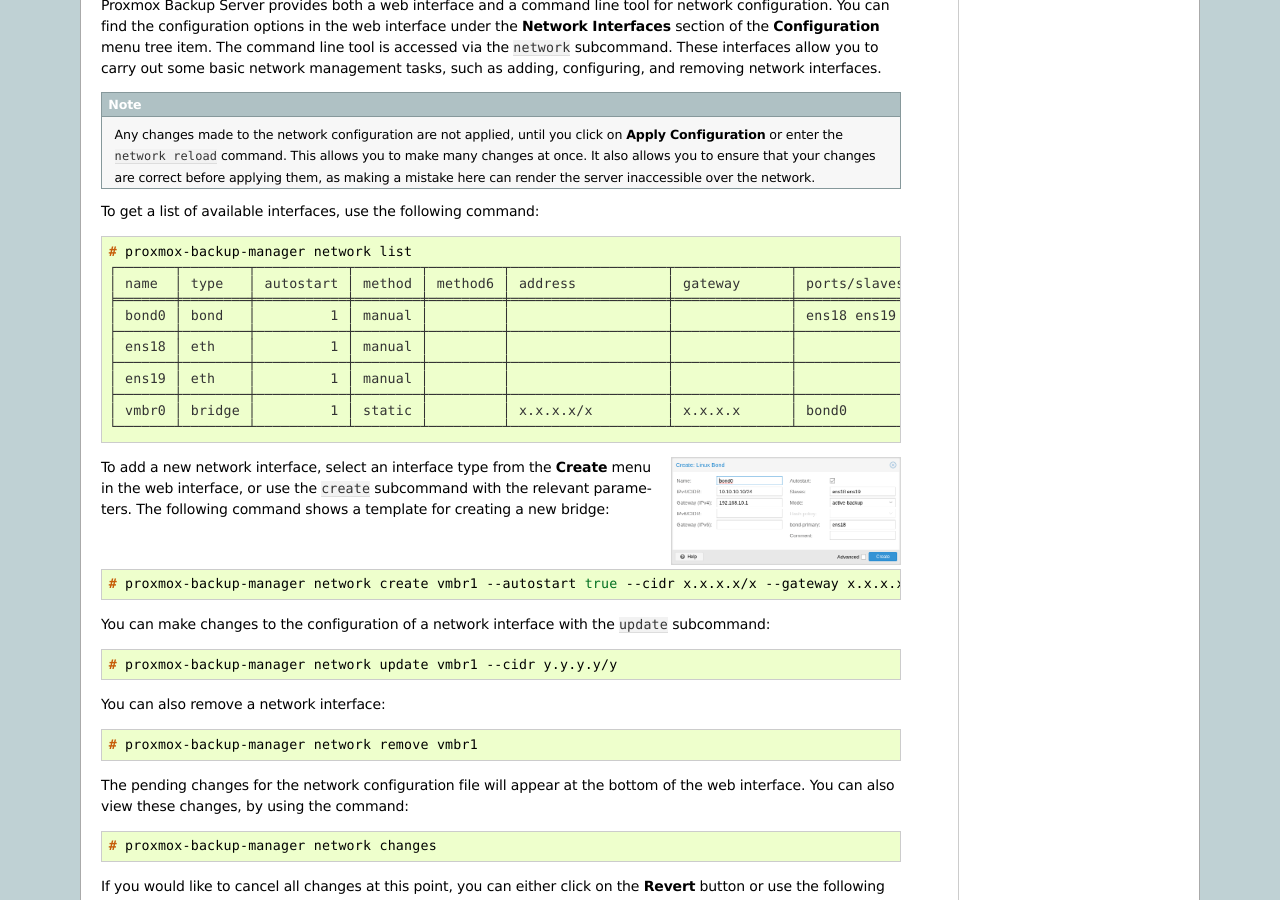
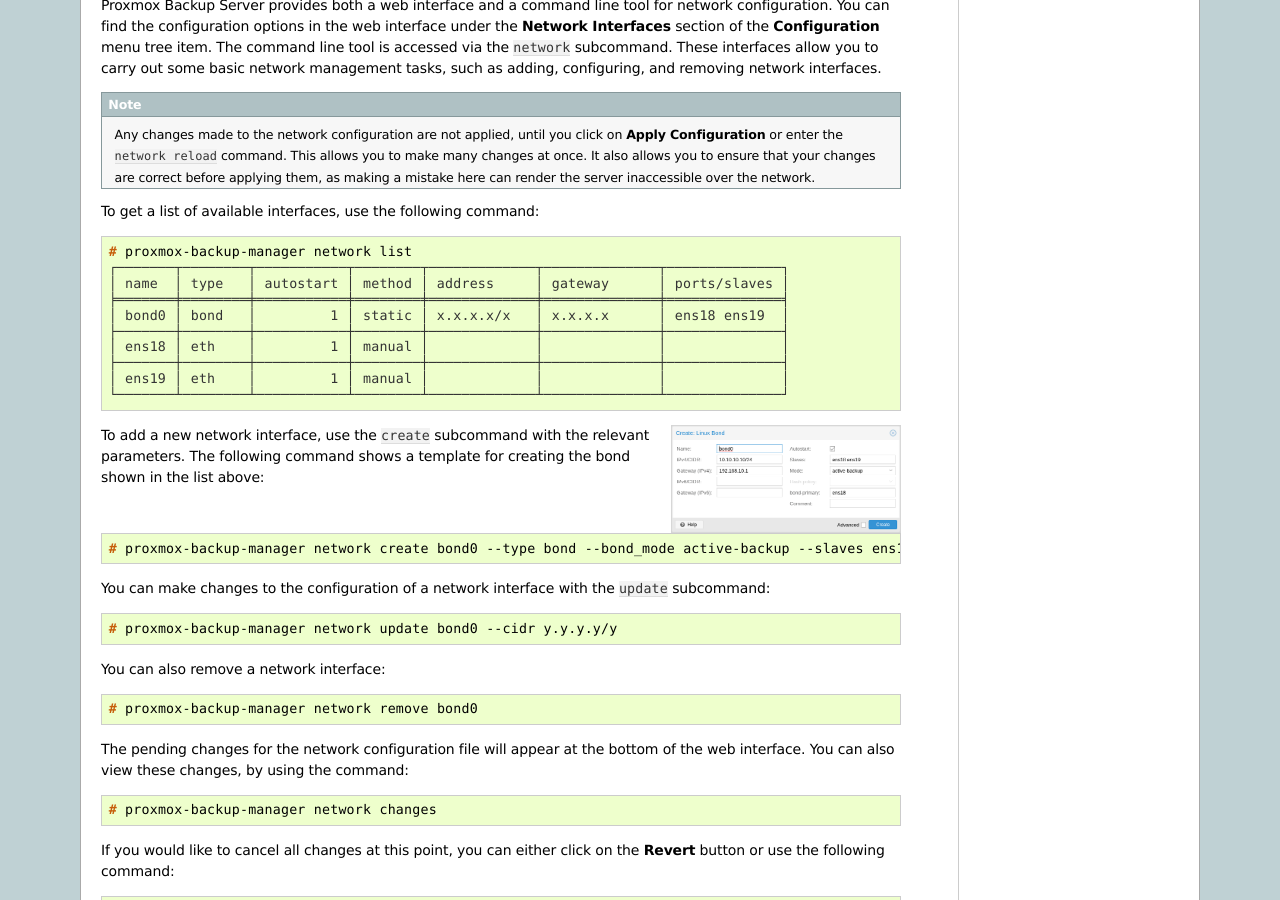
Before and after one commit to proxmox/proxmox-backup, a Sphinx documentation site: the page built from docs/administration-guide.rst, in a window 1280 px wide and 900 px high, scrolled down 7390 px. Built offline with Sphinx 7.4.7, drawn with Linux system fonts in a browser that asks for light colours.

Commit message:
Edit section "Network Management"
Following changes made:
    * Remove empty column "method6" from network list output,
      so table fits in console code-block
    * Walkthrough bond, rather than a bridge as it may be a more
      common setup case

Signed-off-by: Dylan Whyte <d.whyte@proxmox.com>

```diff
--- a/docs/administration-guide.rst
+++ b/docs/administration-guide.rst
@@ -560,45 +560,41 @@
 .. code-block:: console
 
   # proxmox-backup-manager network list
-  ┌───────┬────────┬───────────┬────────┬─────────┬───────────────────┬──────────────┬──────────────┐
-  │ name  │ type   │ autostart │ method │ method6 │ address           │ gateway      │ ports/slaves │
-  ╞═══════╪════════╪═══════════╪════════╪═════════╪═══════════════════╪══════════════╪══════════════╡
-  │ bond0 │ bond   │         1 │ manual │         │                   │              │ ens18 ens19  │
-  ├───────┼────────┼───────────┼────────┼─────────┼───────────────────┼──────────────┼──────────────┤
-  │ ens18 │ eth    │         1 │ manual │         │                   │              │              │
-  ├───────┼────────┼───────────┼────────┼─────────┼───────────────────┼──────────────┼──────────────┤
-  │ ens19 │ eth    │         1 │ manual │         │                   │              │              │
-  ├───────┼────────┼───────────┼────────┼─────────┼───────────────────┼──────────────┼──────────────┤
-  │ vmbr0 │ bridge │         1 │ static │         │ x.x.x.x/x         │ x.x.x.x      │ bond0        │
-  └───────┴────────┴───────────┴────────┴─────────┴───────────────────┴──────────────┴──────────────┘
+  ┌───────┬────────┬───────────┬────────┬─────────────┬──────────────┬──────────────┐
+  │ name  │ type   │ autostart │ method │ address     │ gateway      │ ports/slaves │
+  ╞═══════╪════════╪═══════════╪════════╪═════════════╪══════════════╪══════════════╡
+  │ bond0 │ bond   │         1 │ static │ x.x.x.x/x   │ x.x.x.x      │ ens18 ens19  │
+  ├───────┼────────┼───────────┼────────┼─────────────┼──────────────┼──────────────┤
+  │ ens18 │ eth    │         1 │ manual │             │              │              │
+  ├───────┼────────┼───────────┼────────┼─────────────┼──────────────┼──────────────┤
+  │ ens19 │ eth    │         1 │ manual │             │              │              │
+  └───────┴────────┴───────────┴────────┴─────────────┴──────────────┴──────────────┘
 
 .. image:: images/screenshots/pbs-gui-network-create-bond.png
   :width: 230
   :align: right
   :alt: Add a network interface
 
-To add a new network interface, select an interface type from the **Create** menu
-in the web interface, or use the ``create`` subcommand with the relevant
-parameters. The following command shows a template for creating a new bridge:
-
-|
+To add a new network interface, use the ``create`` subcommand with the relevant
+parameters. The following command shows a template for creating the bond shown
+in the list above:
 
 .. code-block:: console
 
-  # proxmox-backup-manager network create vmbr1 --autostart true --cidr x.x.x.x/x --gateway x.x.x.x --bridge_ports iface_name --type bridge
+  # proxmox-backup-manager network create bond0 --type bond --bond_mode active-backup --slaves ens18,ens19 --autostart true --cidr x.x.x.x/x --gateway x.x.x.x
 
 You can make changes to the configuration of a network interface with the
 ``update`` subcommand:
 
 .. code-block:: console
 
-  # proxmox-backup-manager network update vmbr1 --cidr y.y.y.y/y
+  # proxmox-backup-manager network update bond0 --cidr y.y.y.y/y
 
 You can also remove a network interface:
 
 .. code-block:: console
 
-   # proxmox-backup-manager network remove vmbr1
+   # proxmox-backup-manager network remove bond0
 
 The pending changes for the network configuration file will appear at the bottom of the
 web interface. You can also view these changes, by using the command:
```
